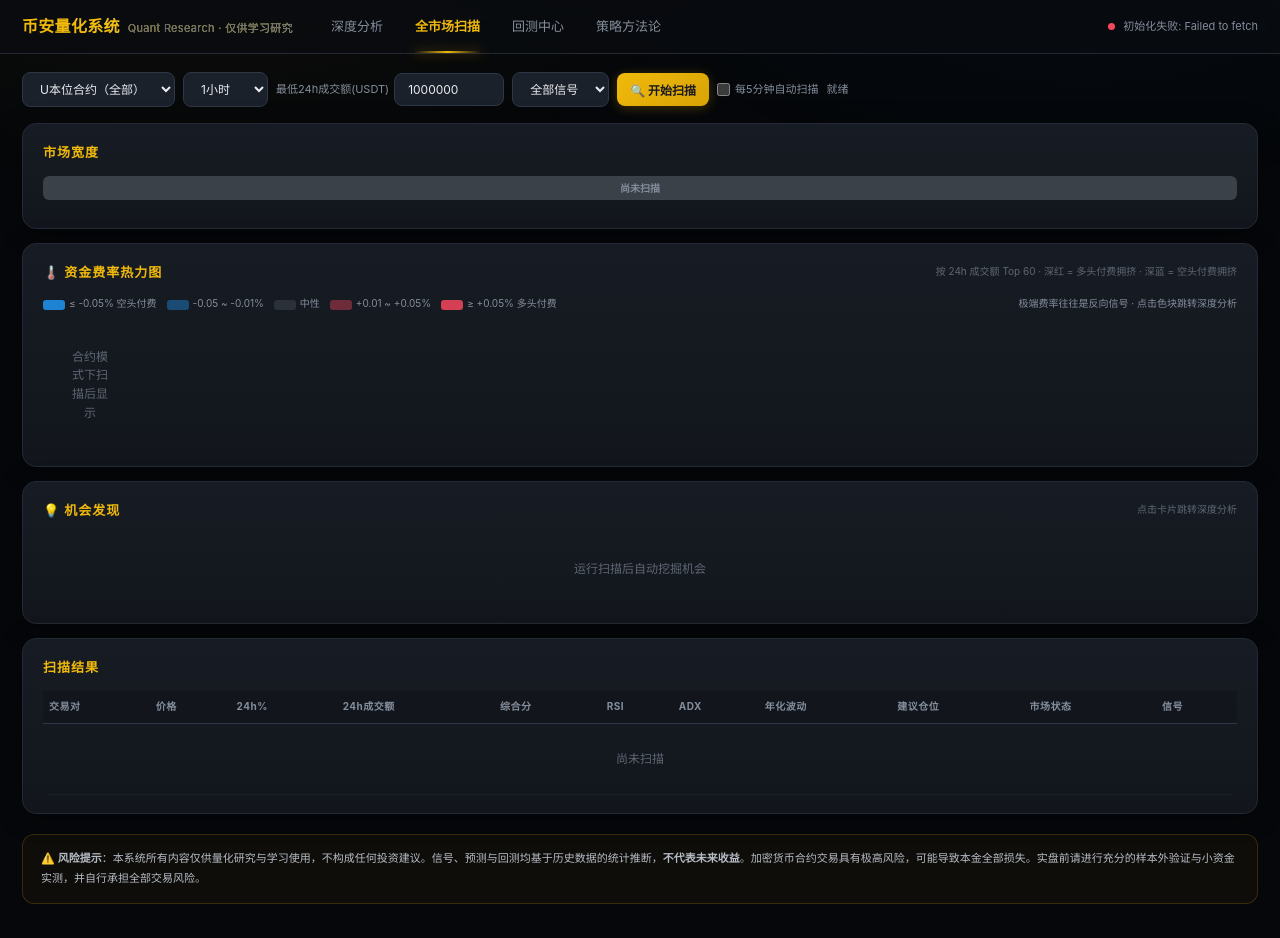
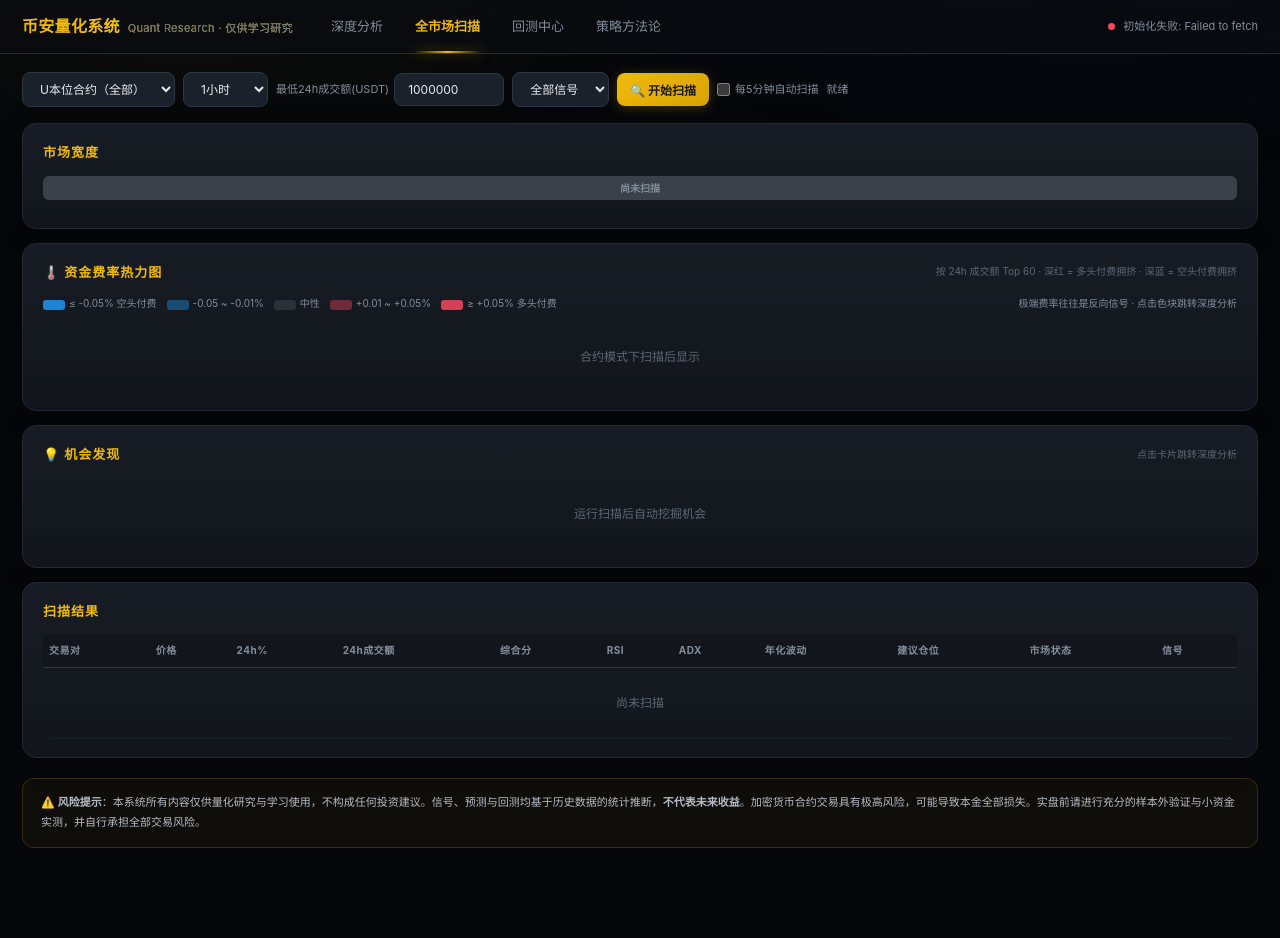
Before and after one commit to dongshg3/binance-quant, a website: page screener.html in a window 1280 px wide. After the commit the page ends 882 px from the top, so only its background shows below. Drawn offline with Linux system fonts and the light colour scheme; no server answers.

Commit message:
deploy: screener.html

```diff
--- a/screener.html
+++ b/screener.html
@@ -53,7 +53,7 @@
       <span><span class="lg" style="background:rgba(246,70,93,0.85)"></span>≥ +0.05% 多头付费</span>
       <span style="margin-left:auto;">极端费率往往是反向信号 · 点击色块跳转深度分析</span>
     </div>
-    <div class="heat-grid" id="heatGrid"><div class="placeholder">合约模式下扫描后显示</div></div>
+    <div class="heat-grid" id="heatGrid"><div class="placeholder" style="grid-column:1/-1;">合约模式下扫描后显示</div></div>
   </div>
 
   <!-- 机会发现 -->
```
